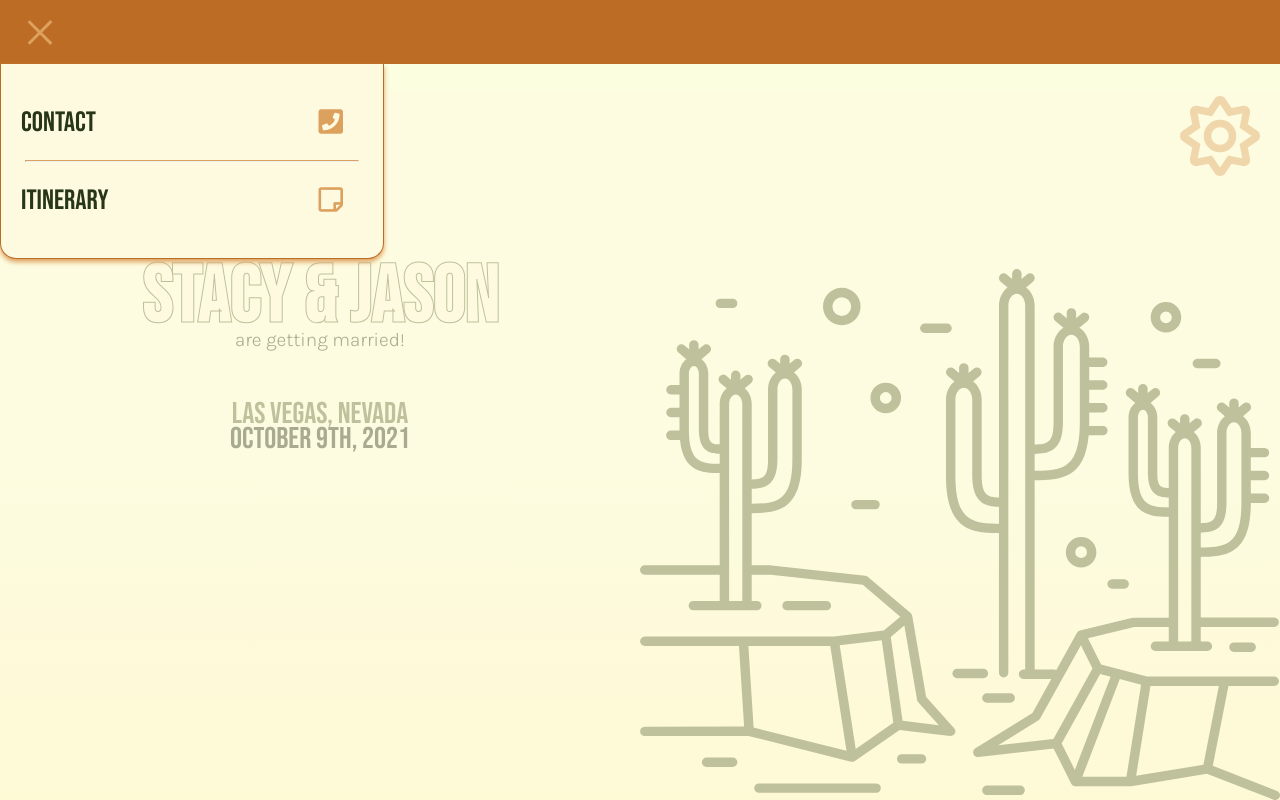
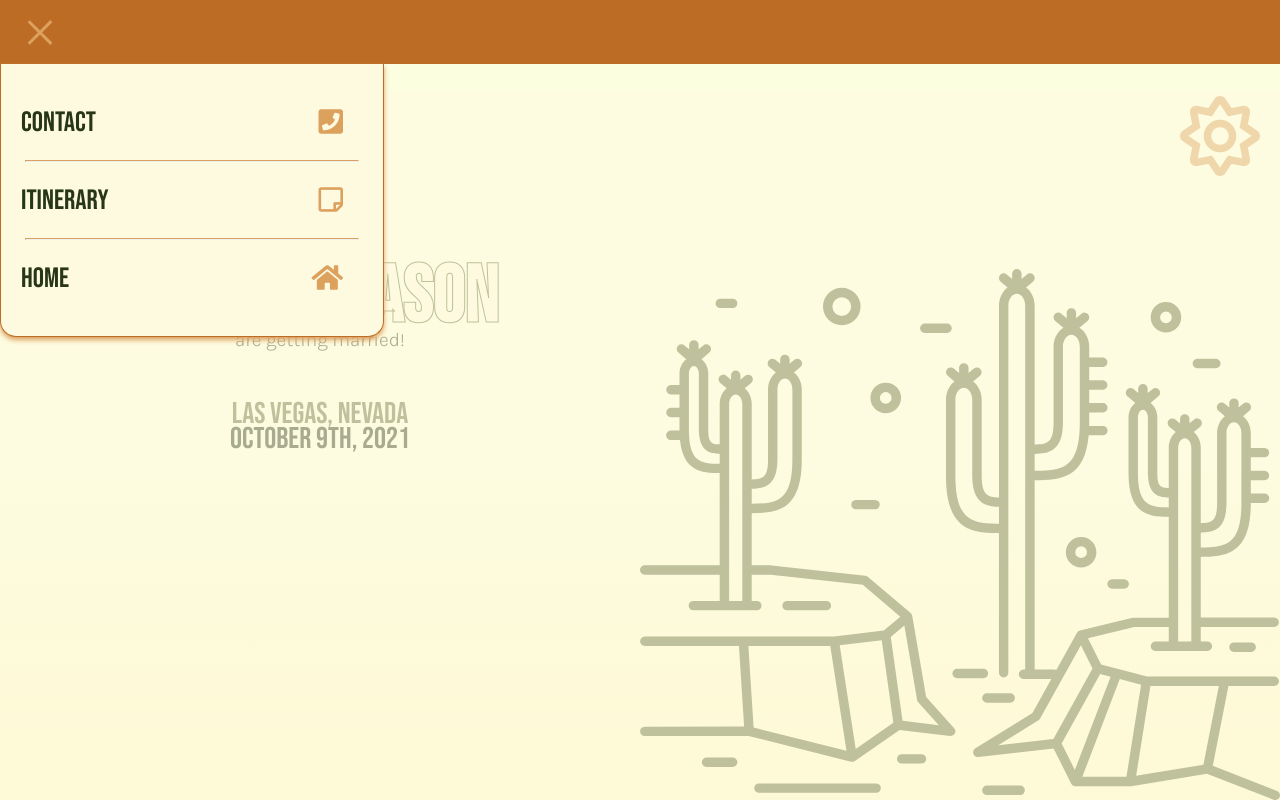
Before and after one commit to ronniekram/stacy-jason, a Next.js app: page / in a window 1280 px wide. Both pictures are taken after a click on the button 40 px from the left and 32 px from the top of the page. Built offline with nearby package versions, Linux system fonts and the light colour scheme.

Commit message:
adding home link to nav

```diff
--- a/components/nav.js
+++ b/components/nav.js
@@ -22,6 +22,15 @@ const Nav = ({ open, setOpen }) => {
               Itinerary
             </Link>
             <i className="far fa-sticky-note"></i>
+          </div>
+
+          <hr />
+
+          <div onClick={() => setOpen(false)}>
+            <Link href="/">
+              Home
+            </Link>
+            <i className="fas fa-home"></i>
           </div>
         </div>
       );
```
